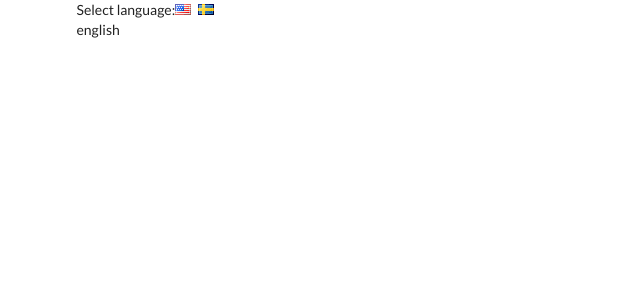
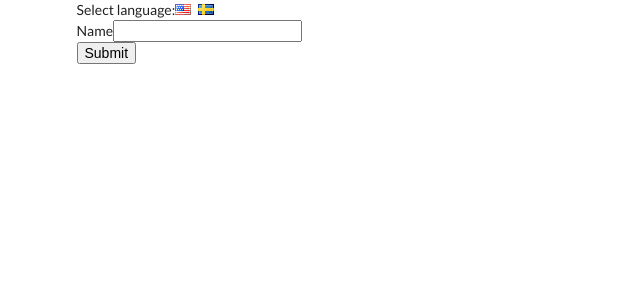
Before and after one commit to fredriklunde/translate, a React (Create React App) app: page / in a window 1280 px wide. Shown: the top 300 px of the page, without its empty margins (0-640 px from the left). Built offline with nearby package versions, Linux system fonts and the light colour scheme.

Commit message:
new compontents

```diff
--- a/src/compontents/App.js
+++ b/src/compontents/App.js
@@ -1,4 +1,5 @@
 import React from 'react';
+import UserCreate from './UserCreate';
 
 class App extends React.Component {
     state = { language: 'english'}
@@ -15,7 +16,7 @@
                     <i className="flag us" onClick={() => this.onLanguageChange('english')}/>
                     <i className="flag se" onClick={() => this.onLanguageChange('swedish')}/>
                 </div>
-                {this.state.language}
+                <UserCreate />
             </div>
         )
     }
--- /dev/null
+++ b/src/compontents/Button.js
@@ -0,0 +1,13 @@
+import React from 'react';
+
+class Button extends React.Component {
+    render() {
+        return (
+            <button className="ui primary">
+                Submit
+            </button>
+        )
+    }
+}
+
+export default Button;
--- /dev/null
+++ b/src/compontents/Field.js
@@ -0,0 +1,14 @@
+import React from 'react';
+
+class Field extends React.Component {
+    render() {
+        return (
+            <div className="ui field">
+                <label>Name</label>
+                <input />
+            </div>
+        )
+    }
+}
+
+export default Field;
--- /dev/null
+++ b/src/compontents/UserCreate.js
@@ -0,0 +1,14 @@
+import React from 'react';
+import Field from './Field';
+import Button from './Button';
+
+const UserCreate = () => {
+    return(
+        <div>
+            <Field />
+            <Button />
+        </div>
+    );
+};
+
+export default UserCreate;
```
